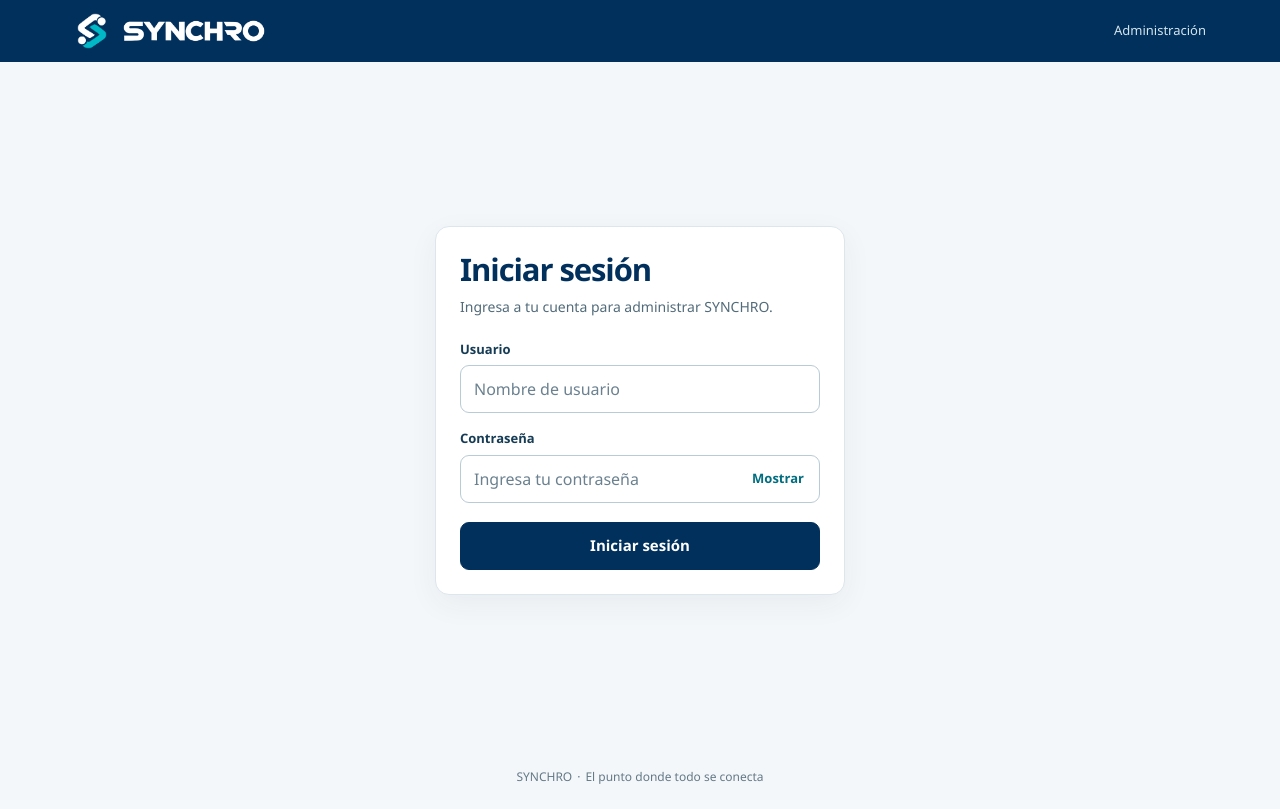
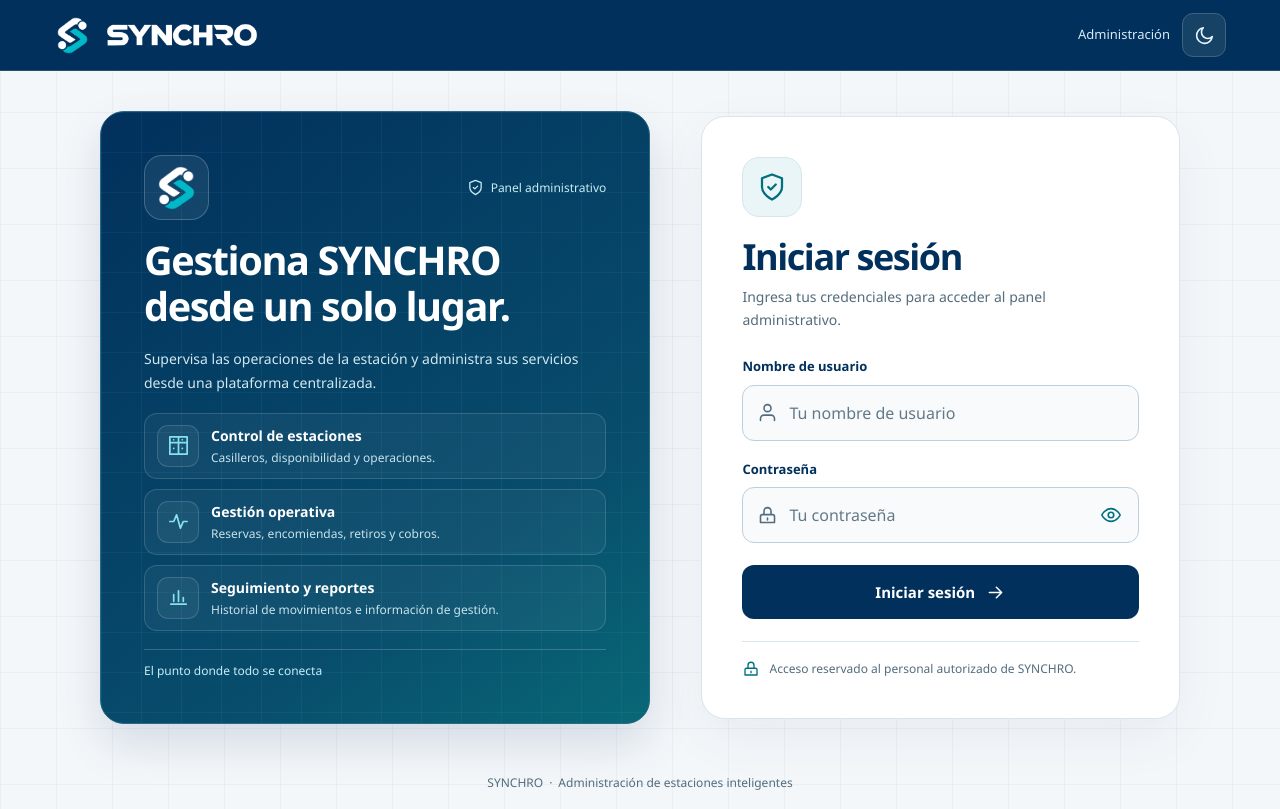
Before and after one commit to Bjosue95/SYNCHRO, a Vue app in the folder frontend/admin-app/: page /login in a window 1280 px wide. Built offline with nearby package versions, Linux system fonts and the light colour scheme; no server answers.

Commit message:
Rediseñar acceso administrativo y añadir favicon oficial SYNCHRO

```diff
--- a/frontend/admin-app/index.html
+++ b/frontend/admin-app/index.html
@@ -4,6 +4,8 @@
     <meta charset="UTF-8" />
     <meta name="viewport" content="width=device-width, initial-scale=1.0" />
     <meta name="theme-color" content="#01305c" />
+    <link rel="icon" type="image/png" href="/assets/isotipo-fondo-claro.png" />
+    <link rel="icon" type="image/png" href="/assets/isotipo-fondo-oscuro.png" media="(prefers-color-scheme: dark)" />
     <title>SYNCHRO | Administración</title>
   </head>
   <body>
--- a/frontend/admin-app/src/components/AdminIcon.vue
+++ b/frontend/admin-app/src/components/AdminIcon.vue
@@ -24,6 +24,11 @@ const paths = {
   search: "M11 19a8 8 0 1 0 0-16 8 8 0 0 0 0 16Z M17 17l4 4",
   info: "M12 22a10 10 0 1 0 0-20 10 10 0 0 0 0 20Z M12 11v6 M12 7h.01",
   check: "M5 12l4 4L19 6",
+  lock: "M6 11h12a2 2 0 0 1 2 2v7H4v-7a2 2 0 0 1 2-2Z M8 11V7a4 4 0 0 1 8 0v4 M12 15v2",
+  eye: "M2 12s3.5-7 10-7 10 7 10 7-3.5 7-10 7S2 12 2 12Z M12 9a3 3 0 1 0 0 6 3 3 0 1 0 0-6Z",
+  "eye-off": "M3 3l18 18 M10.6 5.1A10.8 10.8 0 0 1 12 5c6.5 0 10 7 10 7a18 18 0 0 1-3.3 4.2 M6.2 6.2C3.4 8.4 2 12 2 12s3.5 7 10 7a10 10 0 0 0 4.1-.9 M9.9 9.9a3 3 0 0 0 4.2 4.2",
+  sun: "M12 8a4 4 0 1 0 0 8 4 4 0 1 0 0-8 M12 2v2 M12 20v2 M2 12h2 M20 12h2 M4.9 4.9l1.4 1.4 M17.7 17.7l1.4 1.4 M4.9 19.1l1.4-1.4 M17.7 6.3l1.4-1.4",
+  moon: "M20.9 13.35A9 9 0 1 1 10.65 3.1a7 7 0 0 0 10.25 10.25Z",
   user: "M20 21v-2a4 4 0 0 0-4-4H8a4 4 0 0 0-4 4v2 M12 11a4 4 0 1 0 0-8 4 4 0 0 0 0 8Z",
 };
 const d = computed(() => paths[props.name] || paths.info);
--- a/frontend/admin-app/src/layouts/AuthLayout.vue
+++ b/frontend/admin-app/src/layouts/AuthLayout.vue
@@ -1,164 +1,109 @@
+<script setup>
+import { ref } from "vue";
+import AdminIcon from "../components/AdminIcon.vue";
+const claveTema="synchro-admin-acceso-tema";
+function inicial() {
+  try { const t=localStorage.getItem(claveTema); if(t==="claro"||t==="oscuro")return t; } catch {}
+  return typeof window!=="undefined" && window.matchMedia("(prefers-color-scheme: dark)").matches ? "oscuro":"claro";
+}
+const tema=ref(inicial());
+function cambiarTema(){
+  tema.value=tema.value==="oscuro"?"claro":"oscuro";
+  try { localStorage.setItem(claveTema,tema.value); } catch {}
+}
+const modulos=[
+  {icono:"lockers",titulo:"Control de estaciones",detalle:"Casilleros, disponibilidad y operaciones."},
+  {icono:"activity",titulo:"Gestión operativa",detalle:"Reservas, encomiendas, retiros y cobros."},
+  {icono:"report",titulo:"Seguimiento y reportes",detalle:"Historial de movimientos e información de gestión."}
+];
+</script>
 <template>
-  <div class="auth-shell">
+  <div class="auth-shell" :data-acceso-tema="tema">
     <header class="auth-header">
       <div class="auth-header-inner">
         <div class="auth-brand" aria-label="SYNCHRO">
-          <img
-            src="/assets/isotipo-fondo-oscuro.png"
-            alt=""
-            class="auth-symbol"
-          />
-          <img
-            src="/assets/nombre-blanco.png"
-            alt="SYNCHRO"
-            class="auth-wordmark"
-          />
+          <img src="/assets/isotipo-fondo-oscuro.png" alt="" class="auth-symbol"/>
+          <img src="/assets/nombre-blanco.png" alt="SYNCHRO" class="auth-wordmark"/>
         </div>
-
-        <span class="auth-product">
-          Administración
-        </span>
+        <div class="auth-header-actions">
+          <span class="auth-product">Administración</span>
+          <button type="button" class="auth-theme" @click="cambiarTema"
+            :aria-label="tema==='oscuro'?'Activar modo claro':'Activar modo oscuro'"
+            :title="tema==='oscuro'?'Activar modo claro':'Activar modo oscuro'">
+            <AdminIcon :name="tema==='oscuro'?'sun':'moon'" :size="21"/>
+          </button>
+        </div>
       </div>
     </header>
-
     <main class="auth-main">
-      <slot />
+      <div class="auth-grid">
+        <section class="auth-intro" aria-labelledby="auth-intro-title">
+          <div class="auth-intro-top">
+            <div class="auth-intro-symbol"><img src="/assets/isotipo-fondo-oscuro.png" alt=""/></div>
+            <span class="auth-intro-tag"><AdminIcon name="shield" :size="17"/> Panel administrativo</span>
+          </div>
+          <h2 id="auth-intro-title">Gestiona SYNCHRO desde un solo lugar.</h2>
+          <p class="auth-intro-description">Supervisa las operaciones de la estación y administra sus servicios desde una plataforma centralizada.</p>
+          <div class="auth-modulos">
+            <article v-for="modulo in modulos" :key="modulo.icono" class="auth-modulo">
+              <span class="auth-modulo-icono"><AdminIcon :name="modulo.icono" :size="23"/></span>
+              <div><h3>{{ modulo.titulo }}</h3><p>{{ modulo.detalle }}</p></div>
+            </article>
+          </div>
+          <p class="auth-intro-footer">El punto donde todo se conecta</p>
+        </section>
+        <slot/>
+      </div>
     </main>
-
-    <footer class="auth-footer">
-      <span>SYNCHRO</span>
-      <span aria-hidden="true">·</span>
-      <span>El punto donde todo se conecta</span>
-    </footer>
+    <footer class="auth-footer"><span>SYNCHRO</span><span aria-hidden="true">·</span><span>Administración de estaciones inteligentes</span></footer>
   </div>
 </template>
-
 <style scoped>
 .auth-shell {
-  --auth-navy: #01305c;
-  --auth-accent: #00b9c7;
-
-  display: flex;
-  flex-direction: column;
-  min-height: 100vh;
-  min-height: 100dvh;
-
-  background: #f4f7f9;
-  color: #01305c;
+  --auth-page:#f4f7fa; --auth-card:#fff; --auth-soft:#eaf5f7; --auth-text:#01305c;
+  --auth-muted:#536c7d; --auth-border:#d8e5ed; --auth-input:#f8fafc; --auth-input-border:#bdcfdb;
+  --auth-accent-text:#006f7e; --auth-ring:#008a9a; --auth-action:#01305c; --auth-action-hover:#064878; --auth-on-action:#fff;
+  --auth-error-bg:#fff1ee; --auth-error-border:#efc4bd; --auth-error-text:#852d25;
+  --auth-shadow:0 18px 54px #01305c0e; --auth-grid-line:#01305c0a;
+  display:flex; flex-direction:column; min-height:100dvh; color-scheme:light; color:var(--auth-text);
+  background-color:var(--auth-page);
+  background-image:linear-gradient(var(--auth-grid-line) 1px,transparent 1px),linear-gradient(90deg,var(--auth-grid-line) 1px,transparent 1px);
+  background-size:56px 56px;
 }
-
-.auth-header {
-  flex-shrink: 0;
-  min-height: 62px;
-  background: var(--auth-navy);
+.auth-shell[data-acceso-tema="oscuro"] {
+  color-scheme:dark; --auth-page:#0a1725; --auth-card:#132638; --auth-soft:#18384b; --auth-text:#effaff;
+  --auth-muted:#aec2d0; --auth-border:#2c4255; --auth-input:#172d40; --auth-input-border:#405c70;
+  --auth-accent-text:#5ec6e8; --auth-ring:#5ec6e8; --auth-action:#5ec6e8; --auth-action-hover:#89ddf1; --auth-on-action:#061d31;
+  --auth-error-bg:#48272b; --auth-error-border:#86504f; --auth-error-text:#ffb9b1;
+  --auth-shadow:0 18px 54px #0004; --auth-grid-line:#5ec6e80b;
+  --syn-scroll-thumb:#698fa5;
 }
-
-.auth-header-inner {
-  display: flex;
-  align-items: center;
-  justify-content: space-between;
-  gap: 20px;
-
-  max-width: 1180px;
-  min-height: 62px;
-  margin: 0 auto;
-  padding: 8px 24px;
-}
-
-.auth-brand {
-  display: flex;
-  align-items: center;
-  gap: 10px;
-  min-width: 0;
-}
-
-.auth-symbol {
-  width: 36px;
-  height: 36px;
-  object-fit: contain;
-}
-
-.auth-wordmark {
-  display: block;
-  width: 148px;
-  height: 37px;
-  object-fit: contain;
-  object-position: left center;
-}
-
-.auth-product {
-  color: #d3e5ed;
-  font-size: 13px;
-  font-weight: 500;
-}
-
-.auth-main {
-  display: flex;
-  justify-content: center;
-  flex: 1;
-
-  width: 100%;
-  padding: clamp(12px, 2.5vh, 24px) 16px;
-}
-
-.auth-footer {
-  display: flex;
-  align-items: center;
-  justify-content: center;
-  flex-wrap: wrap;
-  gap: 5px;
-
-  flex-shrink: 0;
-  padding: 9px 16px 14px;
-
-  color: #637987;
-  font-size: 12px;
-  text-align: center;
-}
-
-@media (max-width: 600px) {
-  .auth-header,
-  .auth-header-inner {
-    min-height: 56px;
-  }
-
-  .auth-header-inner {
-    padding: 7px 16px;
-  }
-
-  .auth-symbol {
-    width: 32px;
-    height: 32px;
-  }
-
-  .auth-wordmark {
-    width: 126px;
-    height: 34px;
-  }
-
-  .auth-product {
-    font-size: 12px;
-  }
-
-  .auth-main {
-    padding: 14px 12px;
-  }
-}
-
-@media (max-width: 360px) {
-  .auth-product {
-    display: none;
-  }
-}
-
-@media (max-height: 570px) {
-  .auth-main {
-    padding-top: 10px;
-    padding-bottom: 10px;
-  }
-
-  .auth-footer {
-    padding: 5px 12px;
-  }
-}
+.auth-header { flex:none; background:#01305c; color:#fff; border-bottom:1px solid #28516c; }
+.auth-header-inner { display:flex; align-items:center; justify-content:space-between; gap:16px; max-width:1220px; min-height:70px; margin:auto; padding:10px 24px; }
+.auth-brand,.auth-header-actions { display:flex; align-items:center; gap:12px; min-width:0; }
+.auth-symbol { width:37px; height:37px; object-fit:contain; flex:none; }
+.auth-wordmark { width:158px; max-width:100%; height:38px; object-fit:contain; object-position:left center; }
+.auth-product { color:#d5ebf5; font-size:13px; }
+.auth-theme { display:grid; place-items:center; width:44px; height:44px; flex:none; border:1px solid #41627e; border-radius:11px; background:#164365; color:#e8f7ff; }
+.auth-theme:hover { background:#215779; }
+.auth-theme:focus-visible { outline:3px solid #5ec6e8; outline-offset:3px; }
+.auth-main { flex:1; display:grid; place-items:center; width:100%; padding:clamp(22px,5vh,58px) 24px; }
+.auth-grid { width:min(100%,1080px); display:grid; grid-template-columns:minmax(0,1.15fr) minmax(0,1fr); align-items:center; gap:clamp(22px,4vw,54px); }
+.auth-intro { min-width:0; align-self:stretch; display:flex; flex-direction:column; justify-content:center; gap:18px; position:relative; overflow:hidden; padding:clamp(25px,3.7vw,43px); border:1px solid #296b85; border-radius:24px; color:#f5fcff; background-color:#01305c; background-image:linear-gradient(#5ec6e812 1px,transparent 1px),linear-gradient(90deg,#5ec6e812 1px,transparent 1px),linear-gradient(145deg,#01305c,#084d6c 70%,#086876); background-size:40px 40px,40px 40px,100% 100%; box-shadow:0 20px 45px #01305c22; }
+.auth-intro-top { display:flex; align-items:center; justify-content:space-between; flex-wrap:wrap; gap:10px; }
+.auth-intro-symbol { display:grid; place-items:center; width:65px; height:65px; background:#ffffff12; border:1px solid #ffffff35; border-radius:18px; }
+.auth-intro-symbol img { width:44px; height:44px; object-fit:contain; }
+.auth-intro-tag { display:flex; align-items:center; gap:7px; color:#c9edf4; font-size:12px; }
+.auth-intro h2 { margin:0; color:#fff; font-size:clamp(28px,3.1vw,41px); letter-spacing:-.035em; line-height:1.15; font-weight:740; }
+.auth-intro-description { margin:0; color:#d1e8f0; font-size:14px; line-height:1.7; }
+.auth-modulos { display:grid; gap:10px; }
+.auth-modulo { display:flex; align-items:center; gap:12px; padding:11px 12px; border:1px solid #ffffff26; border-radius:13px; background:#ffffff0b; }
+.auth-modulo-icono { display:grid; place-items:center; width:42px; height:42px; flex:none; border:1px solid #ffffff26; border-radius:11px; color:#85e2ec; background:#ffffff0d; }
+.auth-modulo h3 { margin:0 0 3px; font-size:14px; color:#fff; font-weight:650; }
+.auth-modulo p { margin:0; color:#c8e2ec; font-size:12px; line-height:1.5; }
+.auth-intro-footer { margin:0; color:#c5edf4; font-size:12px; padding-top:12px; border-top:1px solid #ffffff30; }
+.auth-footer { flex:none; display:flex; justify-content:center; flex-wrap:wrap; gap:6px; padding:10px 18px 17px; color:var(--auth-muted); font-size:12px; text-align:center; }
+@media(max-width:820px) { .auth-grid { max-width:460px; grid-template-columns:minmax(0,1fr); } .auth-intro { display:none; } }
+@media(max-width:480px) { .auth-header-inner { min-height:60px; padding:8px 15px; } .auth-symbol { width:31px; height:31px; } .auth-wordmark { width:126px; height:32px; } .auth-product { display:none; } .auth-main { padding:18px 13px; } }
+@media(max-height:650px) and (min-width:821px) { .auth-main { padding-block:17px; } .auth-intro { gap:11px; padding:24px; } .auth-intro-symbol { width:48px; height:48px; } .auth-intro-symbol img { width:34px; height:34px; } .auth-modulo { padding:8px 11px; } .auth-intro h2 { font-size:30px; } }
 </style>
--- a/frontend/admin-app/src/views/LoginView.vue
+++ b/frontend/admin-app/src/views/LoginView.vue
@@ -1,8 +1,9 @@
 <script setup>
-import { onMounted, ref } from "vue";
+import { nextTick, onMounted, ref } from "vue";
 import { useRoute, useRouter } from "vue-router";
 
 import AuthLayout from "../layouts/AuthLayout.vue";
+import AdminIcon from "../components/AdminIcon.vue";
 import { apiAdmin, consultarSesion } from "../services/adminApi";
 
 const ruta = useRoute();
@@ -13,6 +14,7 @@ const clave = ref("");
 const visible = ref(false);
 const cargando = ref(false);
 const error = ref("");
+const alerta = ref(null);
 
 function destinoSeguro() {
   const valor = ruta.query.volver;
@@ -57,11 +59,17 @@ async function entrar() {
     await consultarSesion();
 
     clave.value = "";
+    visible.value = false;
     await router.replace(destinoSeguro());
   } catch (e) {
-    error.value =
-      e?.message ||
-      "No fue posible iniciar sesión. Inténtalo nuevamente.";
+    error.value = e?.status === 401 || e?.status === 400
+      ? "No pudimos iniciar sesión. Verifica tu usuario y contraseña."
+      : e?.status === 429 ? "Demasiados intentos. Espera un momento antes de volver a intentarlo."
+      : e?.status === 403 ? "Tu cuenta no dispone de acceso administrativo."
+      : "No pudimos conectar con el servicio de acceso. Inténtalo nuevamente.";
+    visible.value = false;
+    await nextTick();
+    alerta.value?.focus();
   } finally {
     cargando.value = false;
   }
@@ -71,277 +79,79 @@ async function entrar() {
 <template>
   <AuthLayout>
     <section class="access-card" aria-labelledby="access-title">
+      <div class="access-emblem"><AdminIcon name="shield" :size="30"/></div>
       <div class="access-heading">
         <h1 id="access-title">Iniciar sesión</h1>
-        <p>Ingresa a tu cuenta para administrar SYNCHRO.</p>
+        <p>Ingresa tus credenciales para acceder al panel administrativo.</p>
       </div>
-
-      <form class="access-form" @submit.prevent="entrar">
+      <form class="access-form" :aria-busy="cargando" @submit.prevent="entrar">
         <div class="access-field">
-          <label for="admin-usuario">Usuario</label>
-
-          <input
-            id="admin-usuario"
-            v-model.trim="usuario"
-            name="username"
-            type="text"
-            autocomplete="username"
-            autocapitalize="none"
-            spellcheck="false"
-            placeholder="Nombre de usuario"
-            :disabled="cargando"
-            required
-          />
+          <label for="admin-usuario">Nombre de usuario</label>
+          <div class="access-input">
+            <AdminIcon name="user" :size="21"/>
+            <input id="admin-usuario" v-model.trim="usuario" name="username" type="text"
+              autocomplete="username" autocapitalize="none" spellcheck="false"
+              placeholder="Tu nombre de usuario" :disabled="cargando" required/>
+          </div>
         </div>
-
         <div class="access-field">
           <label for="admin-clave">Contraseña</label>
-
-          <div class="access-password">
-            <input
-              id="admin-clave"
-              v-model="clave"
-              name="password"
-              :type="visible ? 'text' : 'password'"
-              autocomplete="current-password"
-              placeholder="Ingresa tu contraseña"
-              :disabled="cargando"
-              required
-            />
-
-            <button
-              type="button"
-              class="password-toggle"
+          <div class="access-input access-password">
+            <AdminIcon name="lock" :size="21"/>
+            <input id="admin-clave" v-model="clave" name="password"
+              :type="visible ? 'text' : 'password'" autocomplete="current-password"
+              placeholder="Tu contraseña" :disabled="cargando" required/>
+            <button type="button" class="password-toggle" aria-controls="admin-clave"
               :aria-label="visible ? 'Ocultar contraseña' : 'Mostrar contraseña'"
-              :aria-pressed="visible"
-              :disabled="cargando"
-              @click="visible = !visible"
-            >
-              {{ visible ? "Ocultar" : "Mostrar" }}
+              :aria-pressed="visible" :disabled="cargando" @mousedown.prevent @click="visible = !visible">
+              <AdminIcon :name="visible ? 'eye-off' : 'eye'" :size="22"/>
             </button>
           </div>
         </div>
-
-        <p v-if="error" class="access-error" role="alert">
-          {{ error }}
+        <p v-if="error" ref="alerta" tabindex="-1" class="access-error" role="alert">
+          <AdminIcon name="info" :size="19"/><span>{{ error }}</span>
         </p>
-
-        <button
-          class="access-submit"
-          type="submit"
-          :disabled="cargando"
-          :aria-busy="cargando"
-        >
-          {{
-            cargando
-              ? "Verificando acceso..."
-              : "Iniciar sesión"
-          }}
+        <button class="access-submit" type="submit" :disabled="cargando" :aria-busy="cargando">
+          <span v-if="cargando" class="access-spinner" aria-hidden="true"></span>
+          {{ cargando ? "Verificando acceso..." : "Iniciar sesión" }}
+          <AdminIcon v-if="!cargando" name="arrow" :size="21"/>
         </button>
       </form>
+      <div class="access-note"><AdminIcon name="lock" :size="18"/><p>Acceso reservado al personal autorizado de SYNCHRO.</p></div>
     </section>
   </AuthLayout>
 </template>
 
 <style scoped>
-.access-card {
-  width: min(100%, 410px);
-  margin: auto;
-  padding: clamp(22px, 3vh, 32px);
-
-  background: #ffffff;
-  border: 1px solid #dce6ec;
-  border-radius: 14px;
-
-  box-shadow: 0 9px 30px rgba(1, 48, 92, 0.055);
-}
-
-.access-heading {
-  margin-bottom: 23px;
-}
-
-.access-heading h1 {
-  margin: 0 0 7px;
-
-  font-size: clamp(26px, 3vw, 31px);
-  font-weight: 750;
-  line-height: 1.2;
-  letter-spacing: -0.035em;
-
-  color: #01305c;
-}
-
-.access-heading p {
-  margin: 0;
-
-  color: #526b7a;
-  font-size: 14px;
-  line-height: 1.5;
-}
-
-.access-form {
-  display: grid;
-  gap: 16px;
-}
-
-.access-field {
-  display: flex;
-  flex-direction: column;
-  gap: 6px;
-  min-width: 0;
-}
-
-.access-field label {
-  color: #163c55;
-  font-size: 13px;
-  font-weight: 700;
-}
-
-.access-field input {
-  display: block;
-  width: 100%;
-  min-width: 0;
-  height: 48px;
-  padding: 10px 13px;
-
-  border: 1px solid #b8cbd6;
-  border-radius: 9px;
-
-  background: #ffffff;
-  color: #12344f;
-
-  font: inherit;
-  font-size: 16px;
-}
-
-.access-field input::placeholder {
-  color: #6b8190;
-}
-
-.access-field input:hover:not(:disabled) {
-  border-color: #739ba9;
-}
-
-.access-field input:focus-visible {
-  border-color: #008c99;
-  outline: 3px solid rgba(0, 185, 199, 0.28);
-  outline-offset: 1px;
-}
-
-.access-password {
-  position: relative;
-}
-
-.access-password input {
-  padding-right: 94px;
-}
-
-.password-toggle {
-  position: absolute;
-  top: 2px;
-  right: 3px;
-
-  min-width: 78px;
-  min-height: 44px;
-  padding: 8px 10px;
-
-  border: 0;
-  border-radius: 7px;
-
-  background: transparent;
-  color: #006e80;
-
-  font-size: 13px;
-  font-weight: 700;
-}
-
-.password-toggle:hover:not(:disabled) {
-  background: #e9f6f8;
-}
-
-.password-toggle:focus-visible {
-  outline: 3px solid #00b9c7;
-  outline-offset: 2px;
-}
-
-.access-error {
-  margin: 0;
-  padding: 11px 12px;
-
-  background: #fff0ed;
-  border: 1px solid #efc4bd;
-  border-radius: 8px;
-
-  color: #852d25;
-  font-size: 13px;
-  line-height: 1.5;
-}
-
-.access-submit {
-  display: flex;
-  align-items: center;
-  justify-content: center;
-
-  width: 100%;
-  min-height: 48px;
-  margin-top: 3px;
-  padding: 10px 16px;
-
-  background: #01305c;
-  border: 1px solid #01305c;
-  border-radius: 9px;
-
-  color: #ffffff;
-  font-size: 15px;
-  font-weight: 700;
-
-  cursor: pointer;
-}
-
-.access-submit:hover:not(:disabled) {
-  background: #084a75;
-}
-
-.access-submit:focus-visible {
-  outline: 3px solid #00b9c7;
-  outline-offset: 3px;
-}
-
-.access-submit:disabled {
-  opacity: 0.65;
-  cursor: wait;
-}
-
-@media (max-width: 480px) {
-  .access-card {
-    padding: 24px 20px;
-    border-radius: 12px;
-  }
-
-  .access-heading {
-    margin-bottom: 20px;
-  }
-}
-
-@media (max-height: 650px) {
-  .access-card {
-    padding-top: 20px;
-    padding-bottom: 20px;
-  }
-
-  .access-heading {
-    margin-bottom: 15px;
-  }
-
-  .access-form {
-    gap: 12px;
-  }
-}
-
-@media (prefers-reduced-motion: reduce) {
-  .access-card *,
-  .access-card {
-    scroll-behavior: auto;
-  }
-}
+.access-card { width:100%; min-width:0; padding:clamp(24px,3.2vw,40px); align-self:center; background:var(--auth-card); border:1px solid var(--auth-border); border-radius:24px; box-shadow:var(--auth-shadow); }
+.access-emblem { display:grid; place-items:center; width:60px; height:60px; border:1px solid var(--auth-border); border-radius:17px; background:var(--auth-soft); color:var(--auth-accent-text); margin-bottom:19px; }
+.access-heading { margin-bottom:26px; }
+.access-heading h1 { margin:0 0 8px; font-size:clamp(28px,3vw,36px); line-height:1.18; letter-spacing:-.04em; font-weight:750; color:var(--auth-text); }
+.access-heading p { margin:0; color:var(--auth-muted); font-size:14px; line-height:1.6; }
+.access-form { display:grid; gap:19px; }
+.access-field { display:grid; gap:8px; min-width:0; }
+.access-field label { color:var(--auth-text); font-size:13px; font-weight:650; }
+.access-input { position:relative; display:flex; align-items:center; min-width:0; border:1px solid var(--auth-input-border); border-radius:12px; background:var(--auth-input); color:var(--auth-muted); }
+.access-input > svg { position:absolute; left:14px; pointer-events:none; }
+.access-field input { display:block; width:100%; min-width:0; min-height:54px; padding:12px 14px 12px 46px; border:0; border-radius:inherit; background:transparent; color:var(--auth-text); font:inherit; font-size:16px; }
+.access-field input::placeholder { color:var(--auth-muted); opacity:.9; }
+.access-input:focus-within { border-color:var(--auth-accent-text); outline:2px solid var(--auth-ring); outline-offset:2px; }
+.access-field input:focus-visible { outline:none; }
+.access-password input { padding-right:58px; }
+.password-toggle { position:absolute; right:4px; top:50%; transform:translateY(-50%); display:grid; place-items:center; width:46px; height:46px; border:0; border-radius:9px; color:var(--auth-accent-text); background:transparent; }
+.password-toggle:hover:not(:disabled) { background:var(--auth-soft); }
+.access-error { display:flex; align-items:flex-start; gap:9px; padding:12px; border:1px solid var(--auth-error-border); border-radius:10px; background:var(--auth-error-bg); color:var(--auth-error-text); font-size:13px; line-height:1.5; margin:0; }
+.access-error svg { flex:none; margin-top:1px; }
+.access-submit { display:flex; align-items:center; justify-content:center; gap:10px; width:100%; min-height:54px; margin-top:3px; border:1px solid transparent; border-radius:12px; background:var(--auth-action); color:var(--auth-on-action); font:inherit; font-size:15px; font-weight:700; transition:background .18s; }
+.access-submit:hover:not(:disabled) { background:var(--auth-action-hover); }
+.access-submit:disabled { opacity:.7; cursor:wait; }
+.access-spinner { width:18px; height:18px; border:2px solid currentColor; border-right-color:transparent; border-radius:50%; animation:access-spin .8s linear infinite; }
+.access-note { display:flex; align-items:center; gap:9px; margin-top:22px; padding-top:18px; border-top:1px solid var(--auth-border); color:var(--auth-muted); }
+.access-note svg { flex:none; color:var(--auth-accent-text); }
+.access-note p { margin:0; font-size:12px; line-height:1.5; }
+button:focus-visible,.access-error:focus-visible { outline:3px solid var(--auth-ring); outline-offset:3px; }
+@keyframes access-spin { to { transform:rotate(360deg); } }
+@media(max-width:480px) { .access-card { padding:23px; border-radius:18px; } .access-emblem { width:48px; height:48px; margin-bottom:14px; } .access-form { gap:15px; } }
+@media(max-height:650px) { .access-card { padding-block:22px; } .access-heading { margin-bottom:18px; } .access-emblem { margin-bottom:12px; width:48px; height:48px; } .access-form { gap:13px; } .access-note { margin-top:16px; padding-top:12px; } }
+@media(prefers-reduced-motion:reduce) { .access-submit { transition:none; } .access-spinner { animation:none; } }
 </style>
```
Also changed, not shown: frontend/admin-app/public/assets/isotipo-fondo-claro.png (added), 1 other file (tests, documents, lock files or other folders).
